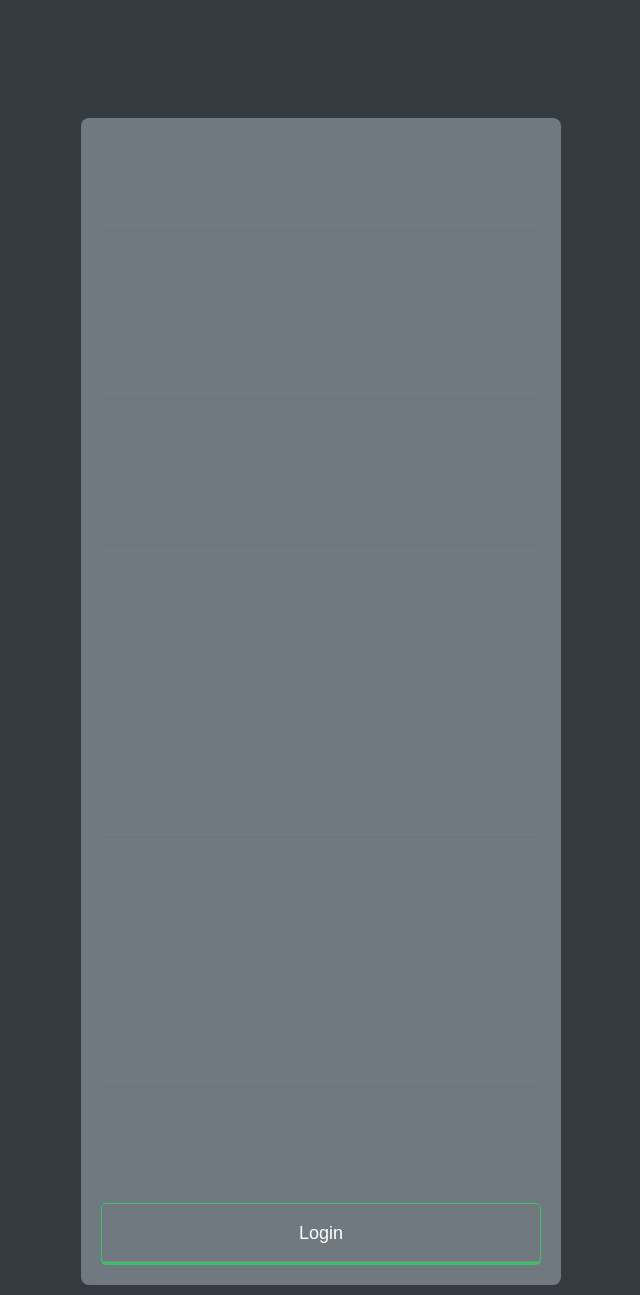
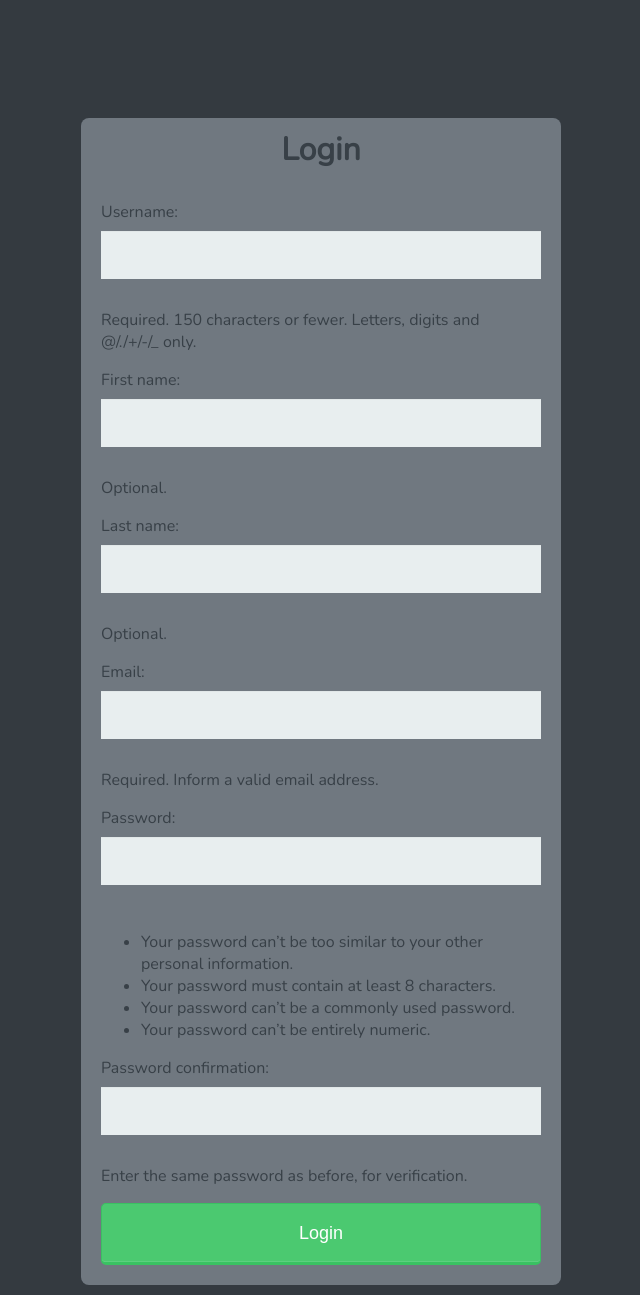
Before and after one commit to csi-lnmiit/S54_Template-development, a Django app: template templates/login.html in a window 1280 px wide. Shown: the whole page, without its empty margins (319-959 px from the left). Run offline with Django 3.2, Linux system fonts and the light colour scheme; the template is opened without the code that fills it: values that come from a table or form of the project are taken from there, others are empty.

Commit message:
edit login

```diff
--- a/static/css/login.css
+++ b/static/css/login.css
@@ -6,7 +6,7 @@
 
 body {
   font-family: 'Nunito', sans-serif;
-  color: #707880;
+  color: #384047;
 }
 
 form {
@@ -14,7 +14,6 @@ form {
   margin: 10px auto;
   padding: 10px 20px;
   background: #707880;
-  color: #707880;
   border-radius: 8px;
 }
 
@@ -35,7 +34,7 @@ input[type="time"],
 input[type="url"],
 textarea,
 select {
-  background: rgba(112,120,128,0.1);
+  background: rgba(255,255,255,0.1);
   border: none;
   font-size: 16px;
   height: auto;
@@ -43,8 +42,8 @@ select {
   outline: 0;
   padding: 15px;
   width: 100%;
-  background-color: #707880;
-  color: #707880;
+  background-color: #e8eeef;
+  color: #8a97a0;
   box-shadow: 0 1px 0 rgba(0,0,0,0.03) inset;
   margin-bottom: 30px;
 }
@@ -63,7 +62,7 @@ select {
 button {
   padding: 19px 39px 18px 39px;
   color: #FFF;
-  background-color: #707880;
+  background-color: #4bc970;
   font-size: 18px;
   text-align: center;
   font-style: normal;
```
